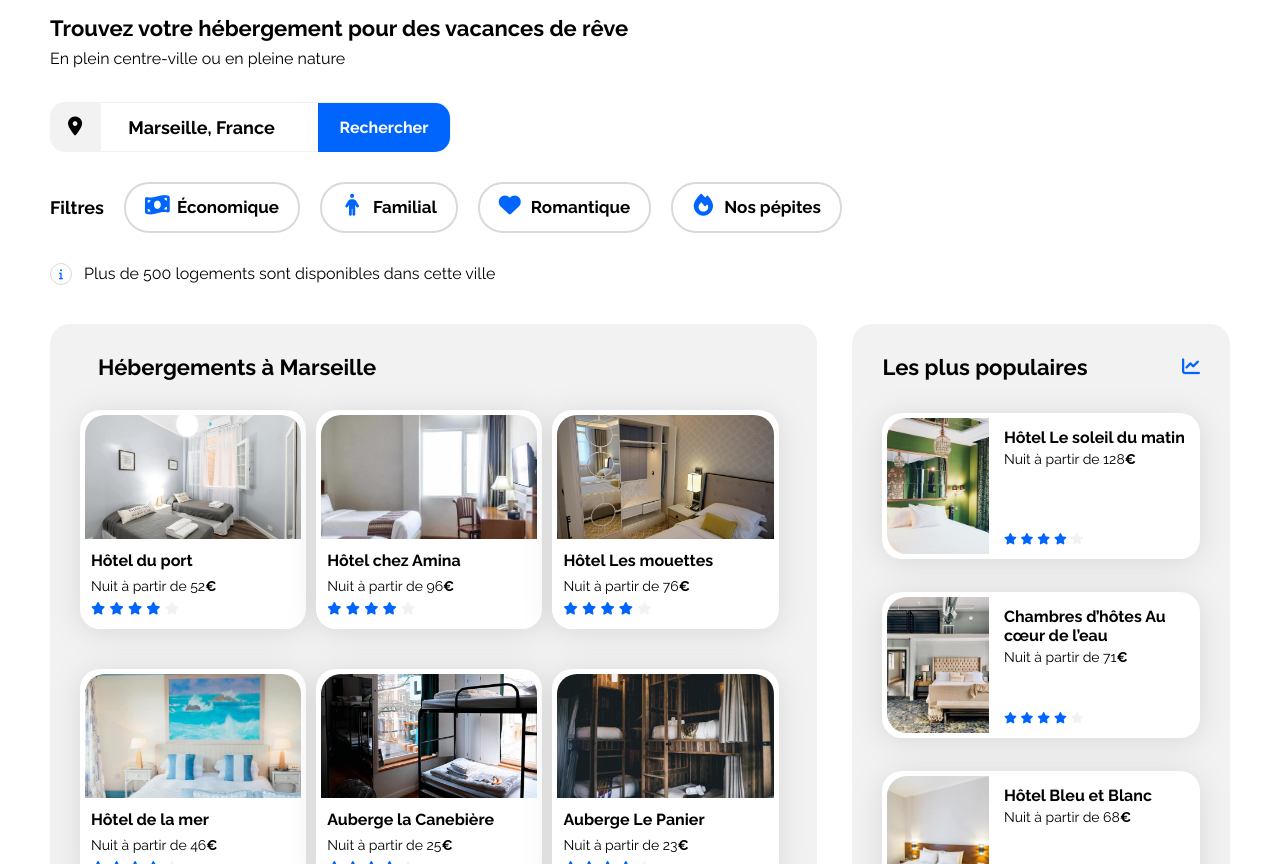
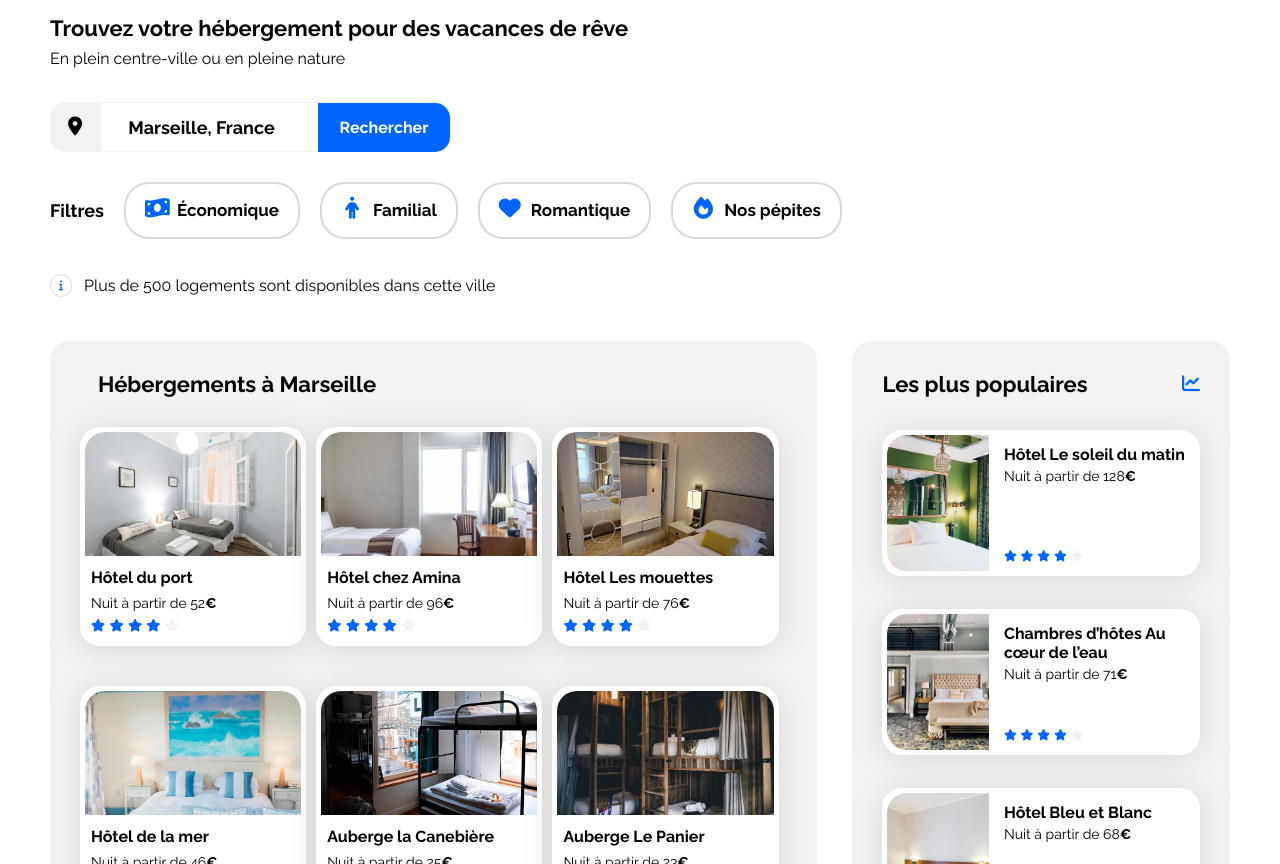
Before and after one commit to cl201ficelle/Booki, a plain HTML site: page index.html in a window 1280 px wide. Shown: the part 83-947 px from the top of the page. Drawn offline with Linux system fonts and the light colour scheme.

Commit message:
changement h1

```diff
--- a/css/style.css
+++ b/css/style.css
@@ -52,14 +52,19 @@ h1{
     font-weight: 700;
 }
 h2{
+    font-size: 1.375em;
+    font-weight: 700;
+}
+
+h3{
     font-size: 1.125em;
     font-weight: 700;
 }
-h3{
+h4{
     font-size: 1em;
     font-weight: 700;
 }
-h4{
+h5{
     font-size: 1em;
     font-weight: 400;
 }
@@ -221,7 +226,7 @@ input{
     font-size: 1.063em;
     font-weight: 700;
     text-align: center;
-    padding:10px 19px 0px 19px;
+    padding:13px 19px 0px 19px;
 
 }
 
@@ -737,7 +742,7 @@ footer{
 }
 
 
-@media (max-width:327px){
+@media (max-width:333px){
 .filtres{
     font-size: 0.95em;
 }
--- a/index.html
+++ b/index.html
@@ -52,7 +52,7 @@
         <section class="section1">
           <div class="promesse-1-2">
             <h1 class="promesse-1">Trouvez votre hébergement pour des vacances de rêve</h1>
-            <h4 class="promesse-2">En plein centre-ville ou en pleine nature</h4>
+            <h5 class="promesse-2">En plein centre-ville ou en pleine nature</h5>
           </div>
 
           <br>
@@ -69,7 +69,7 @@
 
 
           <div class="filtres">
-            <h2 class="filtre-title">Filtres</h2>
+            <h3 class="filtre-title">Filtres</h3>
             <div class="economique">
               <a href="">
                 <i class="fa-solid fa-money-bill-wave"></i>Économique</a
@@ -88,8 +88,8 @@
 
             <div class=info>
 
-                <i class="fa-solid fa-info"></i> <h4>Plus de 500 logements sont disponibles dans cette ville
-          </h4>
+                <i class="fa-solid fa-info"></i> <h5>Plus de 500 logements sont disponibles dans cette ville
+          </h5>
             </div>
         </section>
 
@@ -101,7 +101,7 @@
           <!-- ***********************************hebergements***************************************************************************** -->
           <section class="hebergements">
             <div class="hebergements-title">
-              <h1 class="section-title">Hébergements à Marseille</h1>
+              <h2 class="section-title">Hébergements à Marseille</h2>
             </div>
             <div class="all-hebergements-cards">
               <div class="hebergements-cards">
@@ -111,7 +111,7 @@
                     alt="Image de la chambre d'hôtel montrant un lit">
                   <div class="card-content-hebergements">
                     <div class="card-txt-hebergements">
-                      <h3 class="card-title">Hôtel du port</h3>
+                      <h4 class="card-title">Hôtel du port</h4>
                       <p class="card-subtitle">Nuit à partir de 52<span class="euro">€</span>
                       </p>
                     </div>
@@ -136,7 +136,7 @@
                     alt="Image de la chambre d'hôtel montrant un lit">
                   <div class="card-content-hebergements">
                     <div class="card-txt-hebergements">
-                      <h3 class="card-title">Hôtel chez Amina</h3>
+                      <h4 class="card-title">Hôtel chez Amina</h4>
                       <p class="card-subtitle">Nuit à partir de 96<span class="euro">€</span>
                       </p>
                     </div>
@@ -161,7 +161,7 @@
                     alt="Image de la chambre d'hôtel montrant un lit">
                   <div class="card-content-hebergements">
                     <div class="card-txt-hebergements">
-                      <h3 class="card-title">Hôtel Les mouettes</h3>
+                      <h4 class="card-title">Hôtel Les mouettes</h4>
                       <p class="card-subtitle">Nuit à partir de 76<span class="euro">€</span>
                       </p>
                     </div>
@@ -186,7 +186,7 @@
                     alt="Image de la chambre d'hôtel montrant un lit">
                   <div class="card-content-hebergements">
                     <div class="card-txt-hebergements">
-                      <h3 class="card-title">Hôtel de la mer</h3>
+                      <h4 class="card-title">Hôtel de la mer</h4>
                       <p class="card-subtitle">Nuit à partir de 46<span class="euro">€</span>
                       </p>
                     </div>
@@ -211,7 +211,7 @@
                     alt="Image de la chambre d'hôtel montrant un lit">
                   <div class="card-content-hebergements">
                     <div class="card-txt-hebergements">
-                      <h3 class="card-title">Auberge la Canebière</h3>
+                      <h4 class="card-title">Auberge la Canebière</h4>
                       <p class="card-subtitle">Nuit à partir de 25<span class="euro">€</span>
                       </p>
                     </div>
@@ -236,7 +236,7 @@
                     alt="Image de la chambre d'hôtel montrant un lit">
                   <div class="card-content-hebergements">
                     <div class="card-txt-hebergements">
-                      <h3 class="card-title">Auberge Le Panier</h3>
+                      <h4 class="card-title">Auberge Le Panier</h4>
                       <p class="card-subtitle">Nuit à partir de 23<span class="euro">€</span>
                       </p>
                     </div>
@@ -264,7 +264,7 @@
           <!-- ********************************************populaires************************************** -->
           <section class="populaires">
             <div class="populaires-title">
-              <h1 class="section-title">Les plus populaires</h1>
+              <h2 class="section-title">Les plus populaires</h2>
               <i class="fa-solid fa-chart-line" aria-hidden="true"></i>
             </div>
             <div class="populaires-cards">
@@ -274,7 +274,7 @@
                   alt="Image de la chambre d'hôtel montrant un lit">
                 <div class="card-content">
                   <div class="card-txt">
-                    <h3 class="card-title">Hôtel Le soleil du matin</h3>
+                    <h4 class="card-title">Hôtel Le soleil du matin</h4>
                     <p class="card-subtitle">Nuit à partir de 128<span class="euro">€</span>
                     </p>
                   </div>
@@ -296,7 +296,7 @@
                   alt="Image de la chambre d'hôtel montrant un lit">
                 <div class="card-content">
                   <div class="card-txt">
-                    <h3 class="card-title">Chambres d’hôtes Au cœur de l’eau</h3>
+                    <h4 class="card-title">Chambres d’hôtes Au cœur de l’eau</h4>
                     <p class="card-subtitle">Nuit à partir de 71<span class="euro">€</span>
                     </p>
                   </div>
@@ -319,7 +319,7 @@
                   alt="Image de la chambre d'hôtel montrant un lit">
                 <div class="card-content">
                   <div class="card-txt">
-                    <h3 class="card-title">Hôtel Bleu et Blanc</h3>
+                    <h4 class="card-title">Hôtel Bleu et Blanc</h4>
                     <p class="card-subtitle">Nuit à partir de 68<span class="euro">€</span>
                     </p>
                   </div>
@@ -342,14 +342,14 @@
 
 <!-- ************************activité à Marseille************************************************** -->
         <div class="activites-marseille">
-          <h1 class="section-title">Activités à Marseille</h1>
+          <h2 class="section-title">Activités à Marseille</h2>
           <div class="all-activites">
             <article class="card">
               <img
                 src="./images/activites/reno-laithienne.jpg"
                 alt="Image Vieux-Port">
               <div class="card-content-activité">
-                <h3 class="card-title">Vieux-Port</h3>
+                <h4 class="card-title">Vieux-Port</h4>
               </div>
             </article>
             <article class="card">
@@ -357,7 +357,7 @@
                 src="./images/activites/paul-hermann.jpg"
                 alt="Image du Fort">
               <div class="card-content-activité">
-                <h3 class="card-title">Fort de Pomègues</h3>
+                <h4 class="card-title">Fort de Pomègues</h4>
               </div>
             </article>
             <article class="card">
@@ -365,7 +365,7 @@
                 src="./images/activites/kilyan-sockalingum.jpg"
                 alt="Image du Parc des Calanques">
               <div class="card-content-activité">
-                <h3 class="card-title">Parc national des Calanques</h3>
+                <h4 class="card-title">Parc national des Calanques</h4>
               </div>
             </article>
             <article class="card">
@@ -373,7 +373,7 @@
                 src="./images/activites/florian-wehde.jpg"
                 alt="Image Notre-Dame-De-la-Garde">
               <div class="card-content-activité">
-                <h3 class="card-title">Notre-Dame-De-la-Garde</h3>
+                <h4 class="card-title">Notre-Dame-De-la-Garde</h4>
               </div>
             </article>
           </div>
@@ -383,7 +383,7 @@
 
       <footer>
         <div class="a-propos">
-          <h2 class="footer-title">À propos</h2>
+          <h3 class="footer-title">À propos</h3>
           <ul>
             <li><a href="">Fonctionnement du site</a></li>
             <li><a href="">Conditions générales</a></li>
@@ -391,14 +391,14 @@
           </ul>
         </div>
         <div class="nos-hebergements">
-          <h2 class="footer-title">Nos hébergements</h2>
+          <h3 class="footer-title">Nos hébergements</h3>
           <ul>
             <li><a href="">Charte qualité</a></li>
             <li><a href="">Proposer votre hôtel</a></li>
           </ul>
         </div>
         <div class="assistance">
-          <h2 class="footer-title">Assistance</h2>
+          <h3 class="footer-title">Assistance</h3>
           <ul>
             <li><a href="">Centre d'aide</a></li>
             <li><a href="">Nous contacter</a></li>
```
